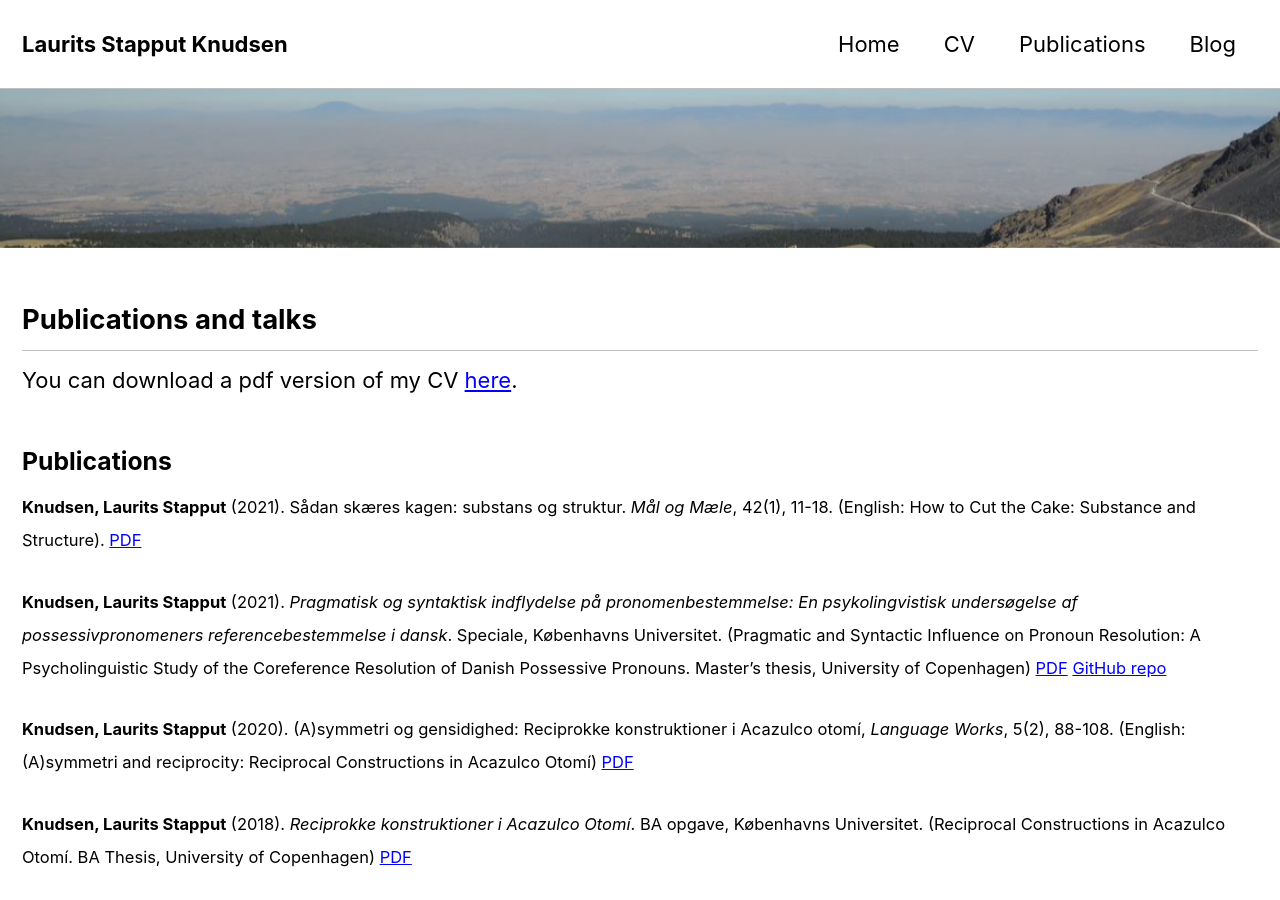
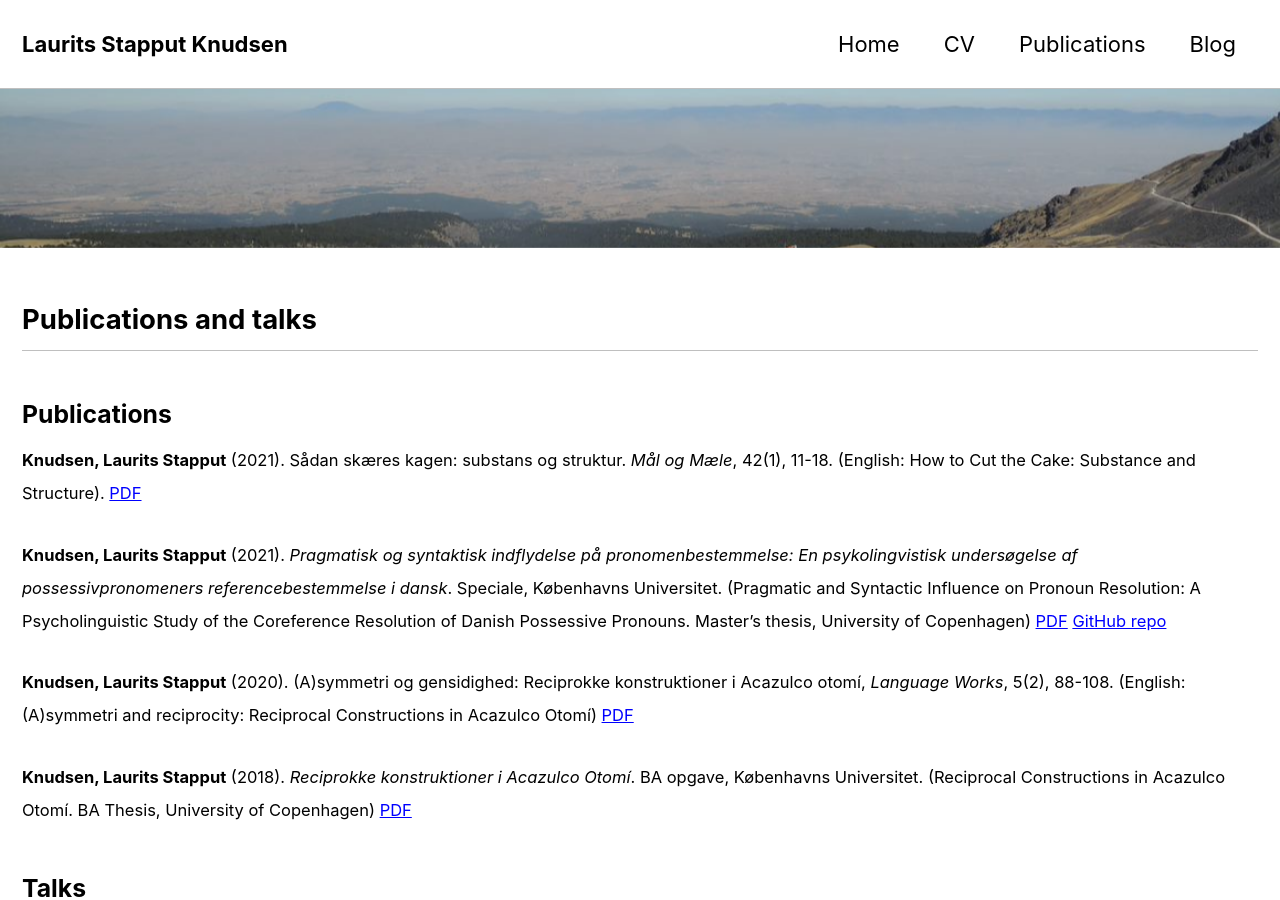
Before and after one commit to lstapputknudsen/lstapputknudsen.github.io, a Jekyll site: the page built from _pages/publications.md, in a window 1280 px wide and 900 px high. Built offline with Jekyll 4.4.1, drawn with Linux system fonts in a browser that asks for light colours; cached includes are drawn as plain includes.

Commit message:
Update publications.md

```diff
--- a/_pages/publications.md
+++ b/_pages/publications.md
@@ -9,8 +9,6 @@ header:
 ---
 
 ## Publications and talks
-
-You can download a pdf version of my CV [here](/assets/pdfs/cv.pdf/).
 
 ### Publications
 <small> **Knudsen, Laurits Stapput** (2021). Sådan skæres kagen: substans og struktur. *Mål og Mæle*, 42(1), 11-18. (English: How to Cut the Cake: Substance and Structure). [PDF](/knudsen-2021_mom.pdf/)
```
